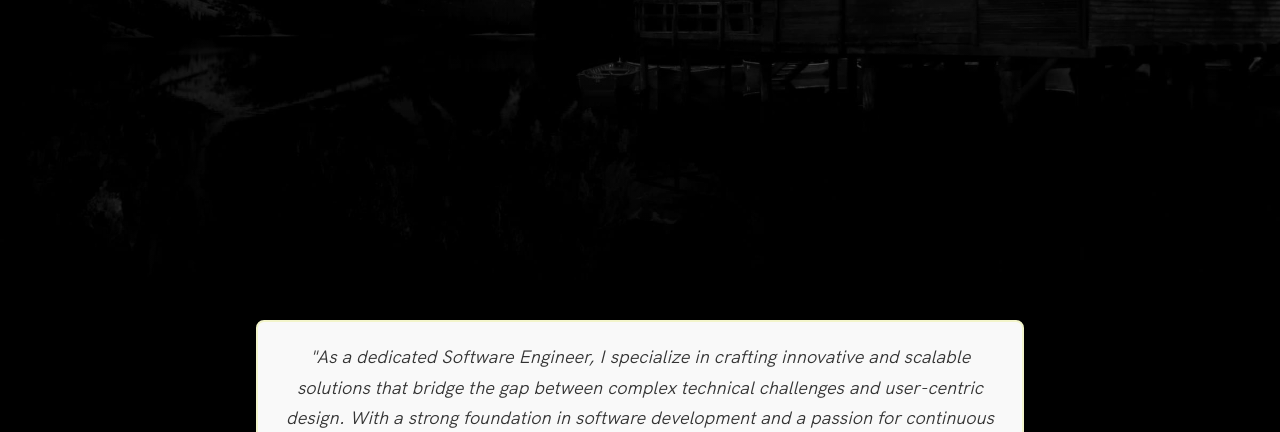
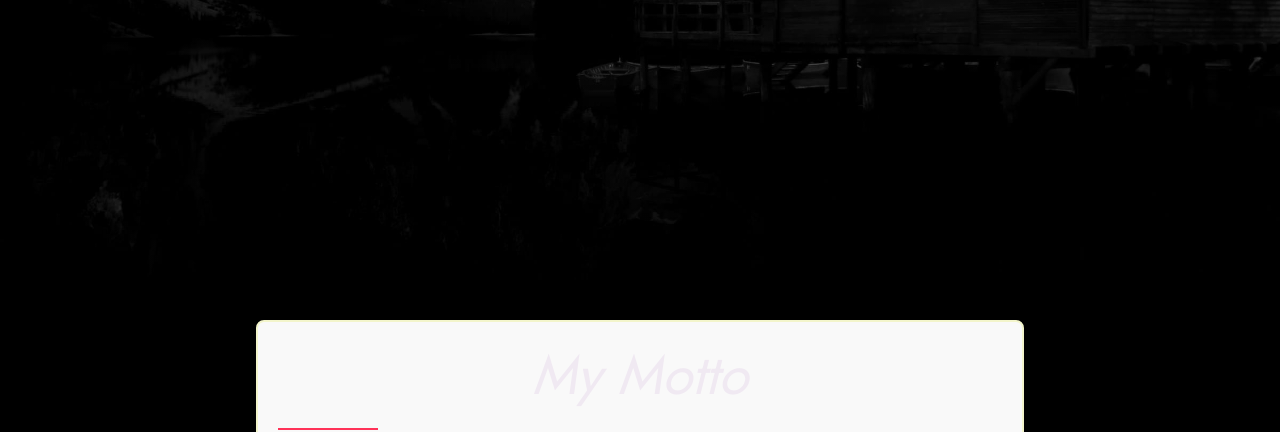
Before and after one commit to amey-makarand/GitHub-portfolio, a plain HTML site: page index.html in a window 1280 px wide. Shown: the part 520-952 px from the top of the page. Drawn offline with Linux system fonts and the light colour scheme.

```diff
--- a/index.html
+++ b/index.html
@@ -74,6 +74,7 @@
   </style>
 
 <div class="quote-box">
+  <h2>My Motto </h2>
   <p>
     "As a dedicated Software Engineer, I specialize in crafting innovative and scalable solutions that bridge the gap between complex technical challenges and user-centric design. With a strong foundation in software development and a passion for continuous learning, I excel in creating robust, high-performance systems that drive business growth. My expertise spans across full-stack development, cloud computing, and AI-driven applications, always with a focus on implementing best practices and delivering excellence. I thrive in collaborative environments, where my problem-solving skills and attention to detail contribute to the success of every project I undertake."
   </p>
```
